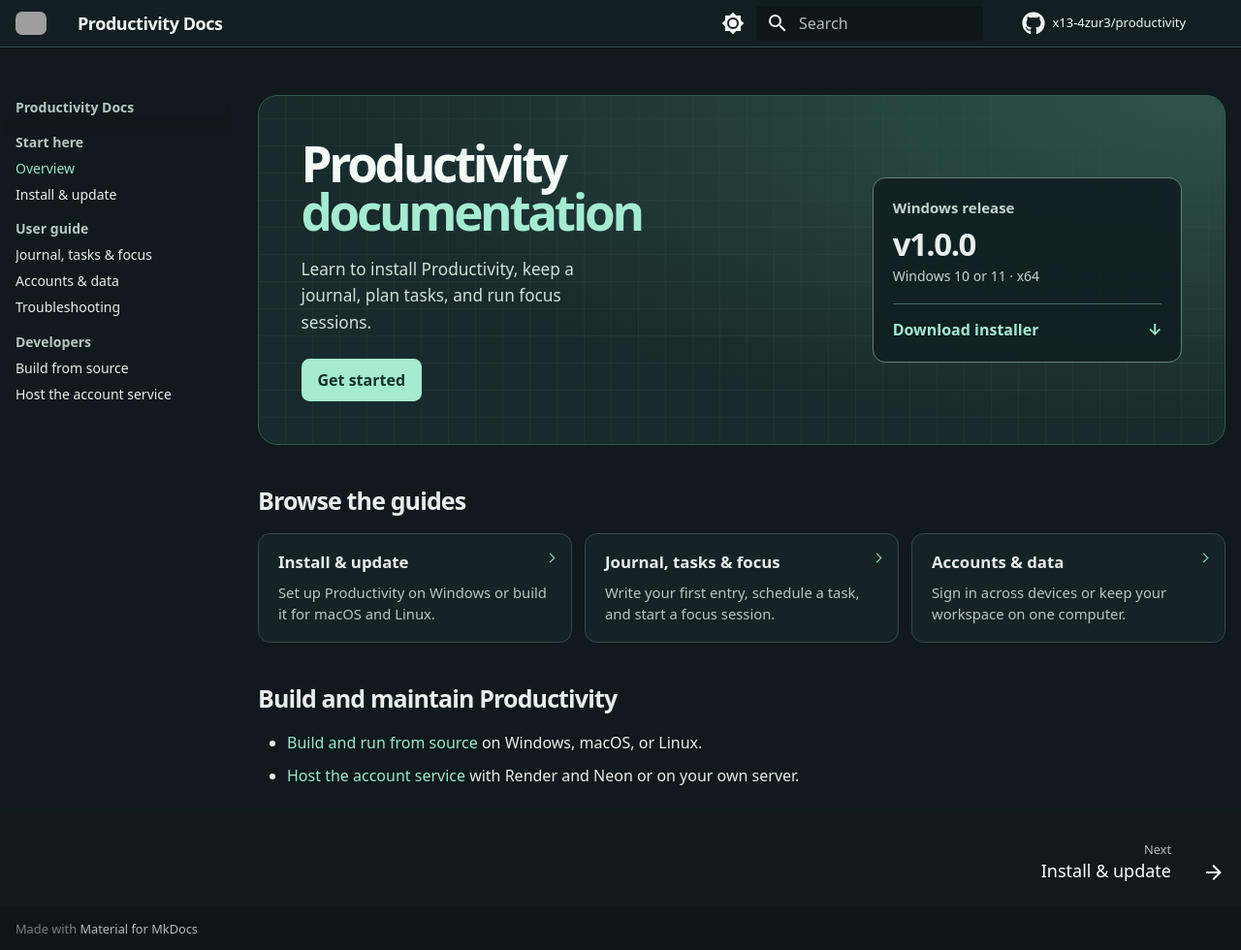
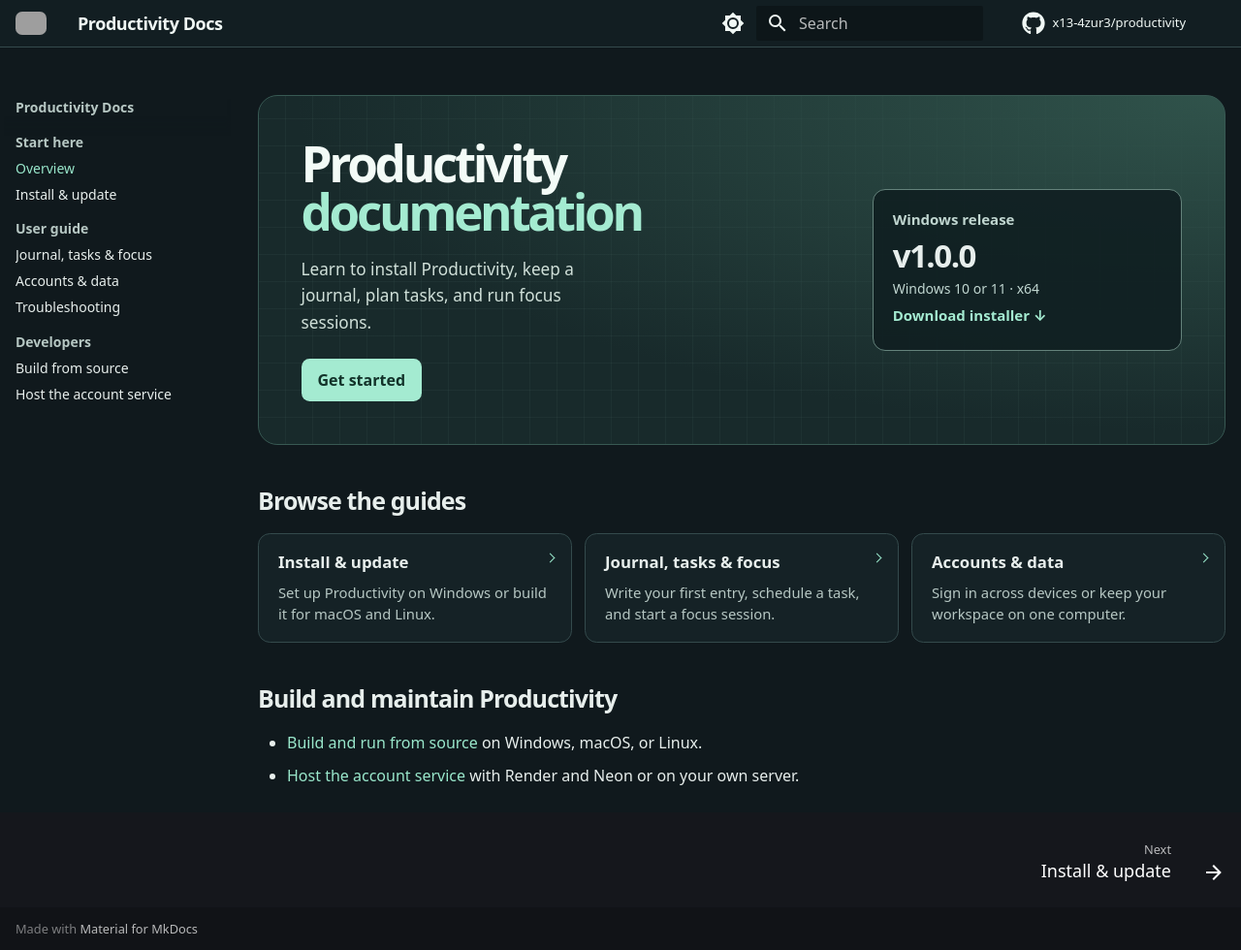
Before and after one commit to x13-4zur3/productivity, an MkDocs documentation site: the page built from docs/pages/index.md, in a window 1280 px wide and 980 px high. Shown: the whole window at 97% size. Built offline with MkDocs 1.6.1 and Material for MkDocs 9.7.7, drawn with Linux system fonts in a browser that asks for light colours; comment, search, counter and statistics services are not loaded; grey boxes are pictures that could not be loaded.

Commit message:
Add custom CSS variables for docs-release styling

```diff
--- a/docs/pages/assets/docs.css
+++ b/docs/pages/assets/docs.css
@@ -119,6 +119,11 @@
 }
 
 .docs-release {
+  --md-default-fg-color: #edf8f3;
+  --md-default-fg-color--light: #c0d6d0;
+  --md-default-fg-color--lightest: #486765;
+  --md-accent-fg-color: #a4ebd1;
+  --md-typeset-a-color: #a4ebd1;
   min-width: 0;
   padding: 1rem;
   border: 1px solid #64827b;
@@ -147,14 +152,19 @@
   font-size: .7rem;
 }
 
+.md-typeset .docs-release .tabbed-set {
+  margin: .4rem 0 0;
+}
+
+.md-typeset .docs-release .tabbed-block > p {
+  margin: .55rem 0 0;
+}
+
 .md-typeset .docs-release a {
-  display: flex;
-  justify-content: space-between;
-  gap: .5rem;
-  margin-top: .8rem;
-  padding-top: .7rem;
-  border-top: 1px solid #486765;
+  display: inline-block;
+  padding-block: .2rem;
   color: #a4ebd1;
+  font-size: .75rem;
   font-weight: 700;
 }
 
```
